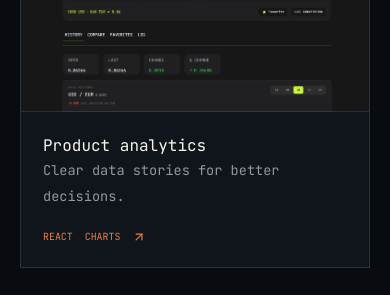
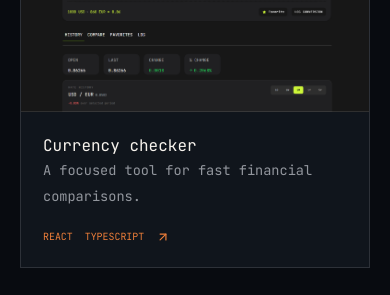
Before and after one commit to Mayowa-de/Personal-Portfolio, a React (Vite) app in the folder my-app/: page / in a window 390 px wide. Shown: the part 4900-5195 px from the top of the page. Built offline with nearby package versions, Linux system fonts and the light colour scheme.

Commit message:
feat:add animationPresence and Reveal.tsx prop to animate the theme

```diff
--- a/my-app/src/components/About.tsx
+++ b/my-app/src/components/About.tsx
@@ -1,12 +1,13 @@
 import { Atom, BriefcaseBusiness, CheckCircle2, Code2, Heart, Package, ShieldCheck, Target } from 'lucide-react'
 import Profilepic from '../assets/profile.png'
+import Reveal from './Reveal'
 
 export default function About() {
   const stats = [[BriefcaseBusiness, '6+', 'Years experience'], [Package, '28+', 'Projects completed'], [ShieldCheck, '15+', 'Happy clients'], [Atom, '1M+', 'Users impacted']] as const
   const principles = [[Code2, 'Clean and maintainable'], [Target, 'Performance focused'], [CheckCircle2, 'Pixel perfect design'], [Heart, 'Scalable architecture']] as const
 
   return (
-    <section className="content-section" id="about">
+    <Reveal className="content-section" id="about">
       <p className="section-kicker">About me</p>
       <h2 className="section-heading">Building with purpose. <em>Designing with impact.</em></h2>
       <div className="about-grid">
@@ -20,6 +21,6 @@ export default function About() {
           <div className="principles">{principles.map(([Icon, label]) => <div key={label}><Icon size={17} />{label}</div>)}</div>
         </div>
       </div>
-    </section>
+    </Reveal>
   );
 }
--- a/my-app/src/components/Footer.tsx
+++ b/my-app/src/components/Footer.tsx
@@ -1,12 +1,13 @@
 import {  FaGithub, FaLinkedin, FaTwitter } from "react-icons/fa6"
 import {ArrowUpRight} from "lucide-react"
+import { motion } from 'framer-motion'
 
 export default function Footer() {
   return (
     <>
       <section className="content-section" id="contact">
         <div className="contact">
-          <div className="contact-copy"><p className="section-kicker">Have a project in mind?</p><h2>Let&apos;s make something <em>useful.</em></h2><p>Tell me a little about your idea and I&apos;ll get back to you with the next practical step.</p><a className="button button-primary" href="mailto:hello@mayortech.dev">Start a conversation <ArrowUpRight size={17} /></a></div>
+          <motion.div className="contact-copy" initial={{ opacity: 0, x: -18 }} whileInView={{ opacity: 1, x: 0 }} viewport={{ once: true }}><p className="section-kicker">Have a project in mind?</p><h2>Let&apos;s make something <em>useful.</em></h2><p>Tell me a little about your idea and I&apos;ll get back to you with the next practical step.</p><motion.a whileHover={{ y: -3 }} whileTap={{ scale: .98 }} className="button button-primary" href="mailto:hello@mayortech.dev">Start a conversation <ArrowUpRight size={17} /></motion.a></motion.div>
           <form className="contact-form" onSubmit={(event) => event.preventDefault()}><label><span className="sr-only">Your name</span><input required placeholder="Your name" /></label><label><span className="sr-only">Email address</span><input required type="email" placeholder="Email address" /></label><label><span className="sr-only">Project details</span><textarea required placeholder="Tell me about the project" /></label><button className="button button-secondary" type="submit">Send inquiry <ArrowUpRight size={17} /></button></form>
         </div>
       </section>
--- a/my-app/src/components/Header.tsx
+++ b/my-app/src/components/Header.tsx
@@ -1,5 +1,6 @@
 import { Menu, Moon, Sun, X } from 'lucide-react'
 import { useState } from 'react'
+import { AnimatePresence, motion } from 'framer-motion'
 
 type HeaderProps = {
   isLight: boolean
@@ -13,17 +14,22 @@ export default function Header({ isLight, onThemeToggle }: HeaderProps) {
   return (
     <header className="site-header">
       <a href="#top" className="brand" aria-label="MayorTech home">Mayor<span>Tech</span></a>
-      <nav className={`site-nav ${isOpen ? 'is-open' : ''}`} aria-label="Primary navigation">
+      <nav className="site-nav hidden md:flex" aria-label="Primary navigation">
         {links.map((link) => <a key={link} href={`#${link.toLowerCase()}`} onClick={() => setIsOpen(false)}>{link}</a>)}
       </nav>
       <div className="header-actions">
         <button className="icon-button" type="button" onClick={onThemeToggle} aria-label={isLight ? 'Use dark theme' : 'Use light theme'}>
           {isLight ? <Moon size={18} /> : <Sun size={18} />}
         </button>
-        <button className="icon-button menu-toggle" type="button" onClick={() => setIsOpen((value) => !value)} aria-label={isOpen ? 'Close menu' : 'Open menu'} aria-expanded={isOpen}>
+        <button className="icon-button menu-toggle flex md:hidden" type="button" onClick={() => setIsOpen((value) => !value)} aria-label={isOpen ? 'Close menu' : 'Open menu'} aria-expanded={isOpen}>
           {isOpen ? <X size={21} /> : <Menu size={21} />}
         </button>
       </div>
+      <AnimatePresence>
+        {isOpen && <motion.nav className="absolute left-5 right-5 top-[78px] z-20 grid gap-5 border border-[var(--line)] bg-[var(--surface-raised)] p-5 md:hidden" aria-label="Mobile navigation" initial={{ opacity: 0, y: -10 }} animate={{ opacity: 1, y: 0 }} exit={{ opacity: 0, y: -10 }} transition={{ duration: 0.18 }}>
+          {links.map((link) => <a className="text-xs uppercase tracking-[.1em] text-[var(--muted)]" key={link} href={`#${link.toLowerCase()}`} onClick={() => setIsOpen(false)}>{link}</a>)}
+        </motion.nav>}
+      </AnimatePresence>
     </header>
   )
 }
--- a/my-app/src/components/Project.tsx
+++ b/my-app/src/components/Project.tsx
@@ -4,16 +4,26 @@ import Blog from '../assets/blog1.png'
 import Browser from '../assets/Ecommerce.png'
 import Dashboard from '../assets/WeatherApp.png'
 import FX_Checker from '../assets/currencyExchanger.png'
+import Reveal from './Reveal'
+import { motion } from 'framer-motion'
 
 
 export default function Project() {
+  const projects = [
+    { image: Ecommerce, title: 'Ecommerce platform', description: 'A conversion-focused shopping experience.', tags: ['React', 'Tailwind CSS'] },
+    { image: Blog, title: 'Publishing platform', description: 'A thoughtful space for long-form content.', tags: ['React', 'TypeScript'] },
+    { image: Browser, title: 'Browser dashboard', description: 'A fast interface for managing daily work.', tags: ['React', 'Node.js'] },
+    { image: Dashboard, title: 'Product analytics', description: 'Clear data stories for better decisions.', tags: ['React', 'Charts'] },
+    { image: FX_Checker, title: 'Currency checker', description: 'A focused tool for fast financial comparisons.', tags: ['React', 'TypeScript'] },
+  ]
+
   return (
-    <section className="content-section" id="work">
+    <Reveal className="content-section" id="work">
         <p className="section-kicker">Featured work</p>
         <h2 className="section-heading">Projects I am <em>proud of.</em></h2>
         <div className="project-grid">
-          {[[Ecommerce, 'Ecommerce platform', 'A conversion-focused shopping experience.', ['React', 'Tailwind CSS']], [Blog, 'Publishing platform', 'A thoughtful space for long-form content.', ['React', 'TypeScript']], [Browser, 'Browser dashboard', 'A fast interface for managing daily work.', ['React', 'Node.js']], [Dashboard, 'Product analytics', 'Clear data stories for better decisions.', ['React', 'Charts']], [FX_Checker, 'Product analytics', 'Clear data stories for better decisions.', ['React', 'Charts']]].map(([image, title, description, tags]) => <article className="project-card" key={title as string}><img src={image as string} alt={`${title} project preview`} /><div className="project-card-body"><h3>{title}</h3><p>{description}</p><ul className="tag-list">{(tags as string[]).map((tag) => <li key={tag}>{tag}</li>)}<li aria-hidden="true"><ArrowUpRight size={14} /></li></ul></div></article>)}
+          {projects.map(({ image, title, description, tags }, index) => <motion.article className="project-card" key={title} initial={{ opacity: 0, y: 18 }} whileInView={{ opacity: 1, y: 0 }} whileHover={{ y: -6 }} viewport={{ once: true, amount: .12 }} transition={{ delay: index * .06, duration: .4 }}><img src={image} alt={`${title} project preview`} /><div className="project-card-body"><h3>{title}</h3><p>{description}</p><ul className="tag-list">{tags.map((tag) => <li key={tag}>{tag}</li>)}<li aria-hidden="true"><ArrowUpRight size={14} /></li></ul></div></motion.article>)}
         </div>
-    </section>
+    </Reveal>
   )
 }
--- /dev/null
+++ b/my-app/src/components/Reveal.tsx
@@ -0,0 +1,19 @@
+import { motion, type MotionProps } from 'framer-motion'
+import type { HTMLAttributes, PropsWithChildren } from 'react'
+
+type RevealProps = PropsWithChildren<MotionProps & HTMLAttributes<HTMLElement>>
+
+export default function Reveal({ children, className, ...props }: RevealProps) {
+  return (
+    <motion.div
+      className={className}
+      initial={{ opacity: 0, y: 22 }}
+      whileInView={{ opacity: 1, y: 0 }}
+      viewport={{ once: true, amount: 0.16 }}
+      transition={{ duration: 0.55, ease: 'easeOut' }}
+      {...props}
+    >
+      {children}
+    </motion.div>
+  )
+}
```
Also changed, not shown: my-app/src/components/Hero.tsx (+7 -6 lines), my-app/src/components/Process.tsx (+13 -11 lines).
